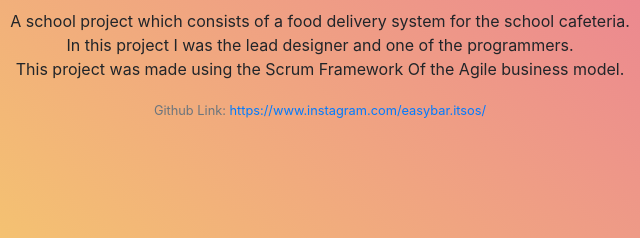
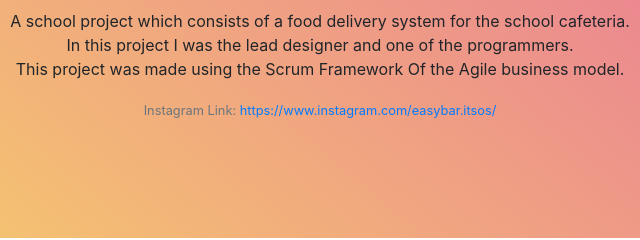
Before and after one commit to Cos592/Cos592.github.io, a website: page technologies.html in a window 1280 px wide. Shown: the part 2029-2269 px from the top of the page, 502-1142 px from the left. Drawn offline with nearby package versions, Linux system fonts and the light colour scheme.

Commit message:
V 7.3
-Insta Not Git in EazyBar card

```diff
--- a/technologies.html
+++ b/technologies.html
@@ -235,7 +235,7 @@
                     cafeteria.<br>
                     In this project I was the lead designer and one of the programmers.<br>
                     This project was made using the Scrum Framework Of the Agile business model.<br></p>
-                  <p class="card-text"><small class="text-muted">Github Link: <a
+                  <p class="card-text"><small class="text-muted">Instagram Link: <a
                         href="https://www.instagram.com/easybar.itsos/">https://www.instagram.com/easybar.itsos/</a></small>
                   </p>
                 </div>
```
